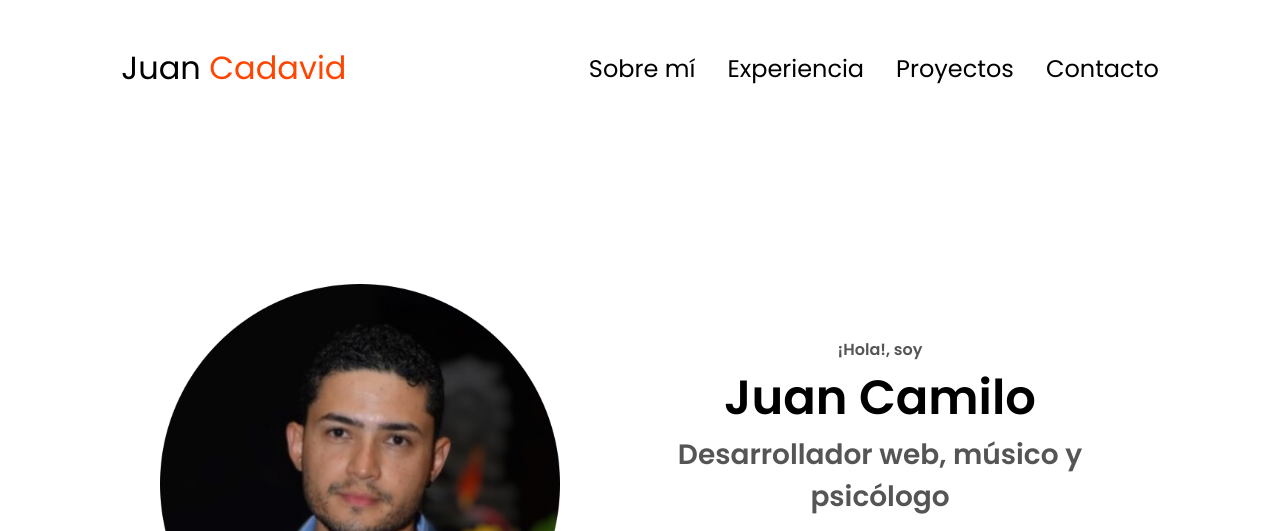
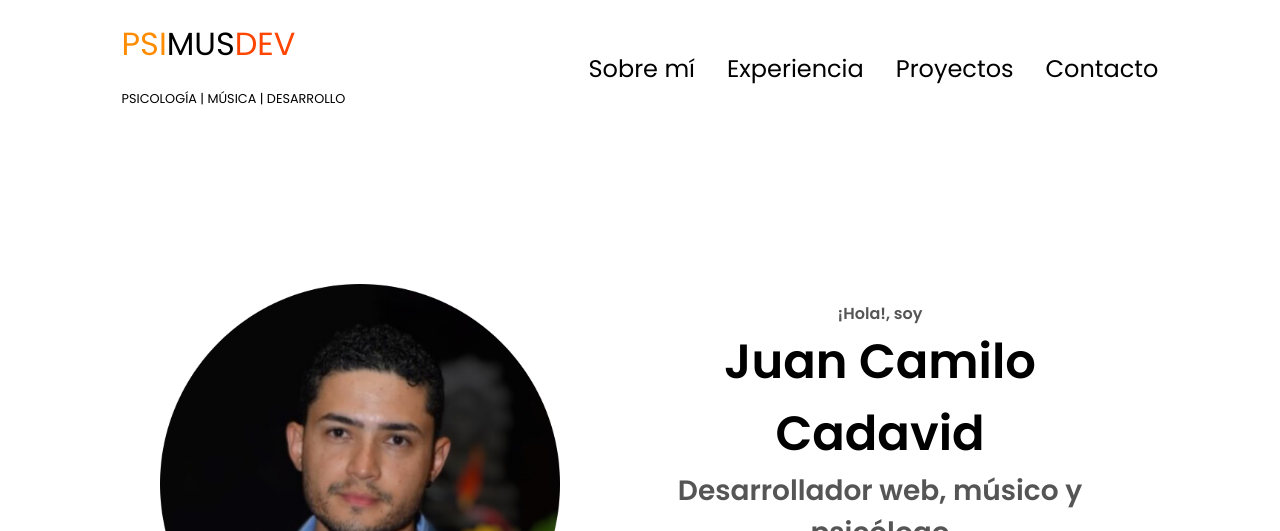
Before and after one commit to juanccv89/portafolio, a plain HTML site: page index.html in a window 1280 px wide. Shown: the top 531 px of the page. Drawn offline with Linux system fonts and the light colour scheme.

Commit message:
Ajustes en el diseño de la marca personal.

```diff
--- a/index.html
+++ b/index.html
@@ -12,7 +12,7 @@
 
 <body>
     <nav id="desktop-nav">
-        <div class="logo">Juan <span class="second-color">Cadavid</span></div>
+        <div class="logo"><span class="first-color">PSI</span>MUS<span class="second-color">DEV</span><br><span class="subindex">PSICOLOGÍA | MÚSICA | DESARROLLO</span></div>
         <div>
             <ul class="nav-links">
                 <li><a href="#about">Sobre mí</a></li>
@@ -23,7 +23,8 @@
         </div>
     </nav>
     <nav id="hamburger-nav">
-        <div class="logo">Juan <span class="second-color">Cadavid</span></div>
+        <div class="logo"><span class="first-color">PSI</span>MUS<span class="second-color">DEV</span><br><span class="subindex">PSICOLOGÍA |
+            MÚSICA | DESARROLLO</span></div>
         <div class="hamburger-menu">
             <div class="hamburger-icon" onclick="toggleMenu()">
                 <span></span>
@@ -44,7 +45,7 @@
         </div>
         <div class="section__text">
             <p class="section__text__p1">¡Hola!, soy</p>
-            <h1 class="title">Juan Camilo</h1>
+            <h1 class="title">Juan Camilo Cadavid</h1>
             <p class="section__text__p2">Desarrollador web, músico y psicólogo</p>
             <div class="btn-container">
                 <button class="btn btn-color-2" onclick="window.open('./assets/Profile.pdf')">
--- a/style.css
+++ b/style.css
@@ -19,8 +19,19 @@ p {
   color: rgb(85, 85, 85);
 }
 
+/* LOGO DESIGN */
+
+.first-color {
+  color: darkorange;
+}
+
 .second-color {
   color: orangered;
+}
+
+.subindex {
+  font-size: 0.8rem;
+  font-stretch: condensed;
 }
 
 /* TRANSITION */
```
Also changed, not shown: assets/Logo web.PNG (added).
